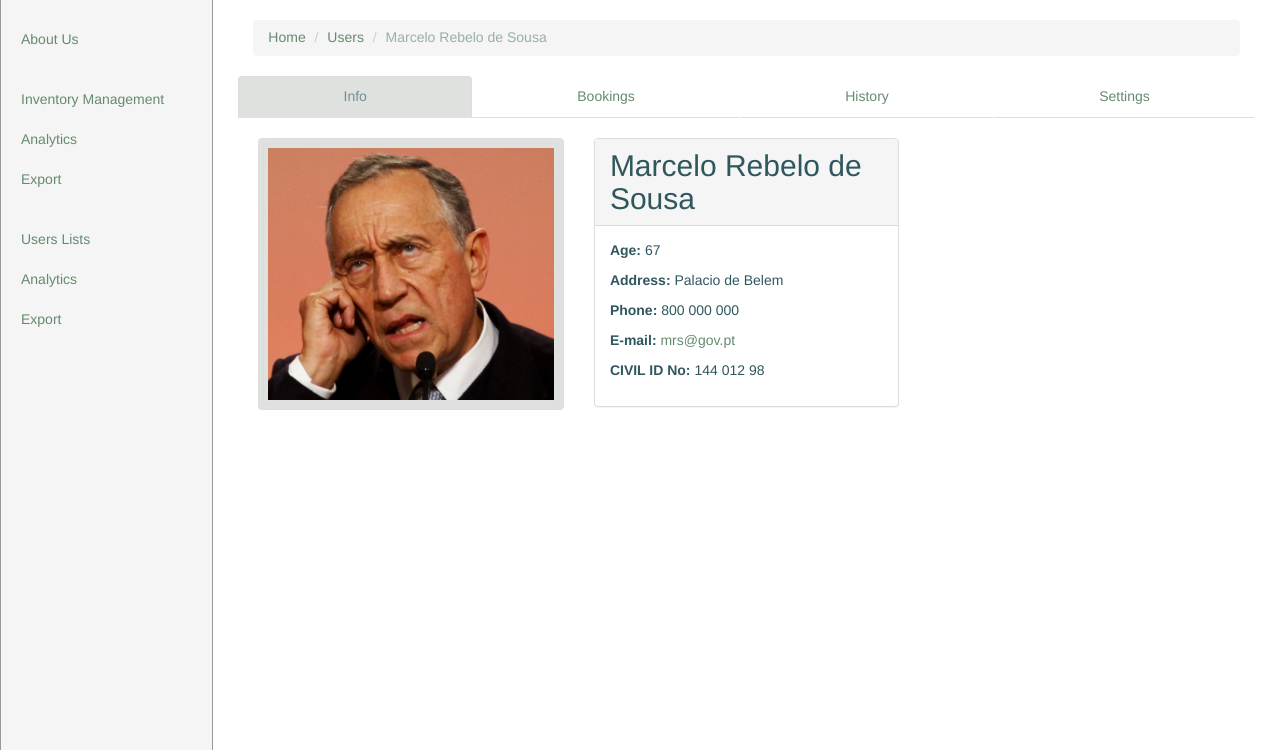
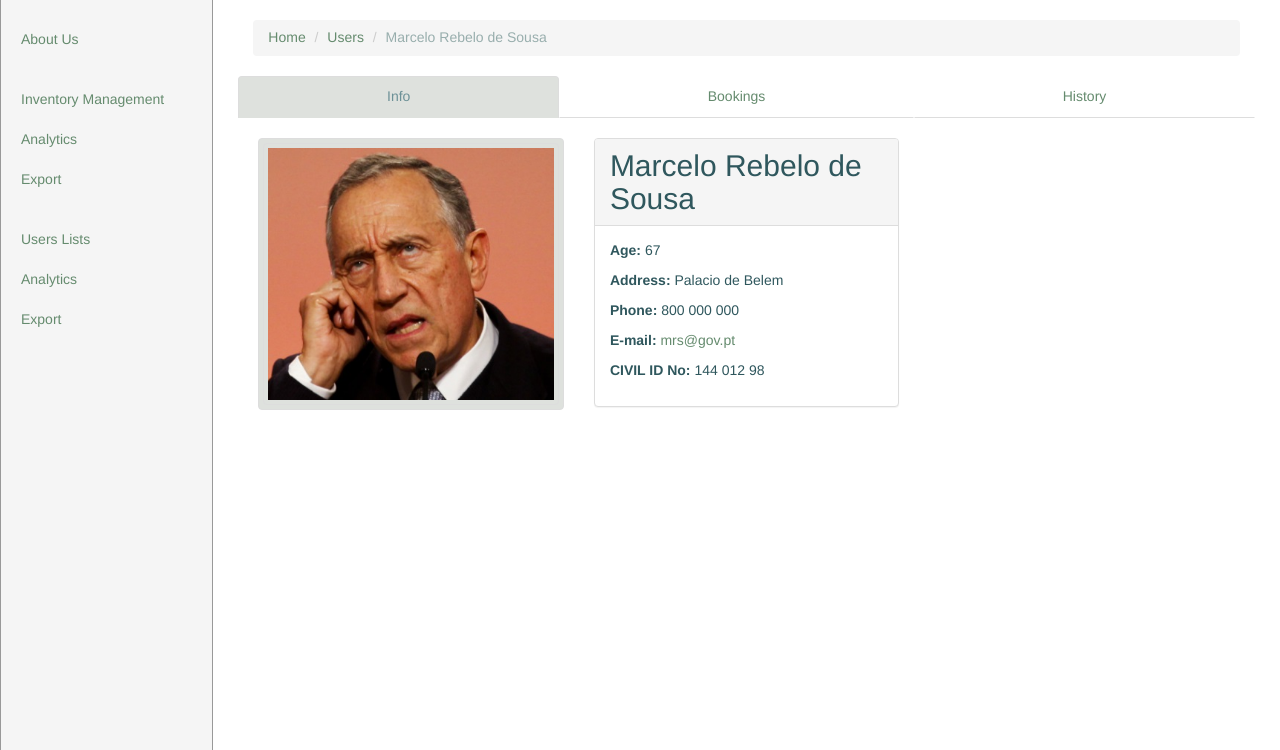
Before and after one commit to 444Duarte/LBAW, a PHP site: page /templates/user_profile.php in a window 1280 px wide. Shown: the part 50-800 px from the top of the page. Run offline with PHP 8.4, Linux system fonts and the light colour scheme.

Commit message:
Final commit

```diff
--- a/templates/user_profile.php
+++ b/templates/user_profile.php
@@ -23,7 +23,6 @@
 							<li role="presentation" class="active"><a href="#profile" aria-controls="info" role="tab" data-toggle="tab">Info</a></li>
 							<li role="presentation"><a href="#bookings" aria-controls="info" role="tab" data-toggle="tab">Bookings</a></li>
 							<li role="presentation"><a href="#history" aria-controls="info" role="tab" data-toggle="tab">History</a></li>
-							<li role="presentation"><a href="#info" aria-controls="info" role="tab" data-toggle="tab">Settings</a></li>
 						</ul>
 					</div>
 
```
